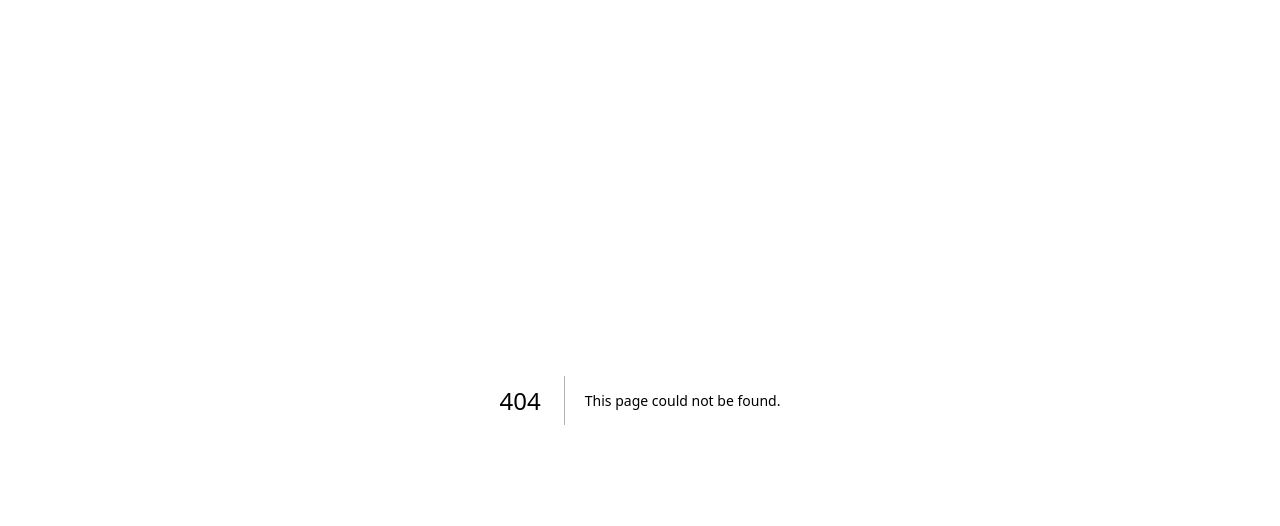
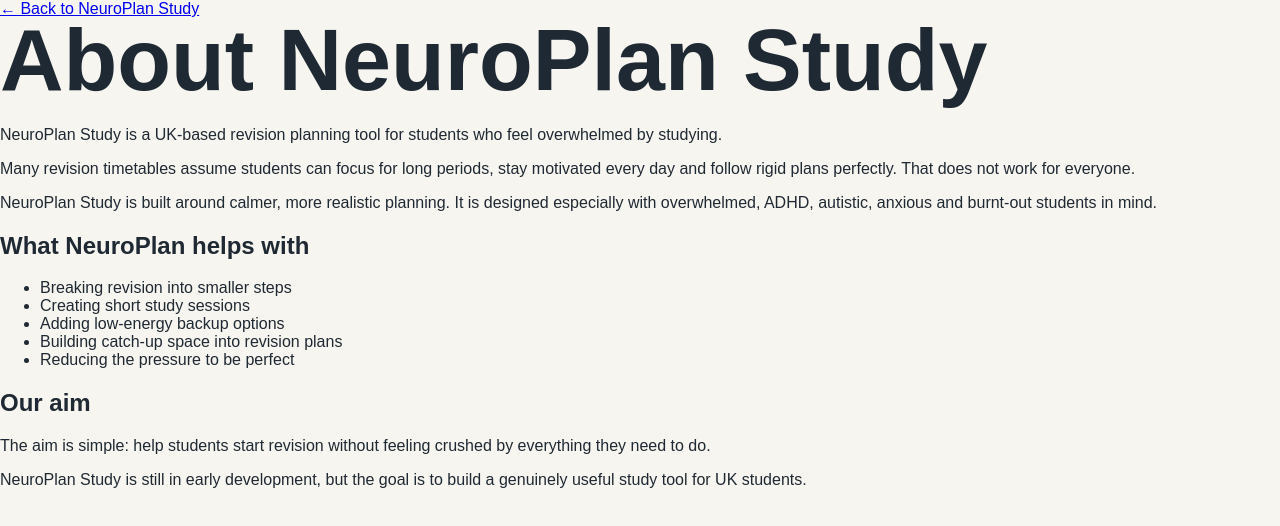
Before and after one commit to ZimraanMcc/neuroplanstudy, a Next.js app: page /app/app/about in a window 1280 px wide. Before the commit this address had no page. Shown: the top 526 px of the page. Built offline with nearby package versions, Linux system fonts and the light colour scheme.

Commit message:
Create page.jsx

```diff
--- /dev/null
+++ b/app/app/app/about/page.jsx
@@ -0,0 +1,48 @@
+export default function AboutPage() {
+  return (
+    <main className="legalPage">
+      <a href="/" className="backLink">← Back to NeuroPlan Study</a>
+
+      <h1>About NeuroPlan Study</h1>
+
+      <p>
+        NeuroPlan Study is a UK-based revision planning tool for students who
+        feel overwhelmed by studying.
+      </p>
+
+      <p>
+        Many revision timetables assume students can focus for long periods,
+        stay motivated every day and follow rigid plans perfectly. That does not
+        work for everyone.
+      </p>
+
+      <p>
+        NeuroPlan Study is built around calmer, more realistic planning. It is
+        designed especially with overwhelmed, ADHD, autistic, anxious and
+        burnt-out students in mind.
+      </p>
+
+      <h2>What NeuroPlan helps with</h2>
+
+      <ul>
+        <li>Breaking revision into smaller steps</li>
+        <li>Creating short study sessions</li>
+        <li>Adding low-energy backup options</li>
+        <li>Building catch-up space into revision plans</li>
+        <li>Reducing the pressure to be perfect</li>
+      </ul>
+
+      <h2>Our aim</h2>
+
+      <p>
+        The aim is simple: help students start revision without feeling crushed
+        by everything they need to do.
+      </p>
+
+      <p>
+        NeuroPlan Study is still in early development, but the goal is to build
+        a genuinely useful study tool for UK students.
+      </p>
+    </main>
+  );
+}
```
